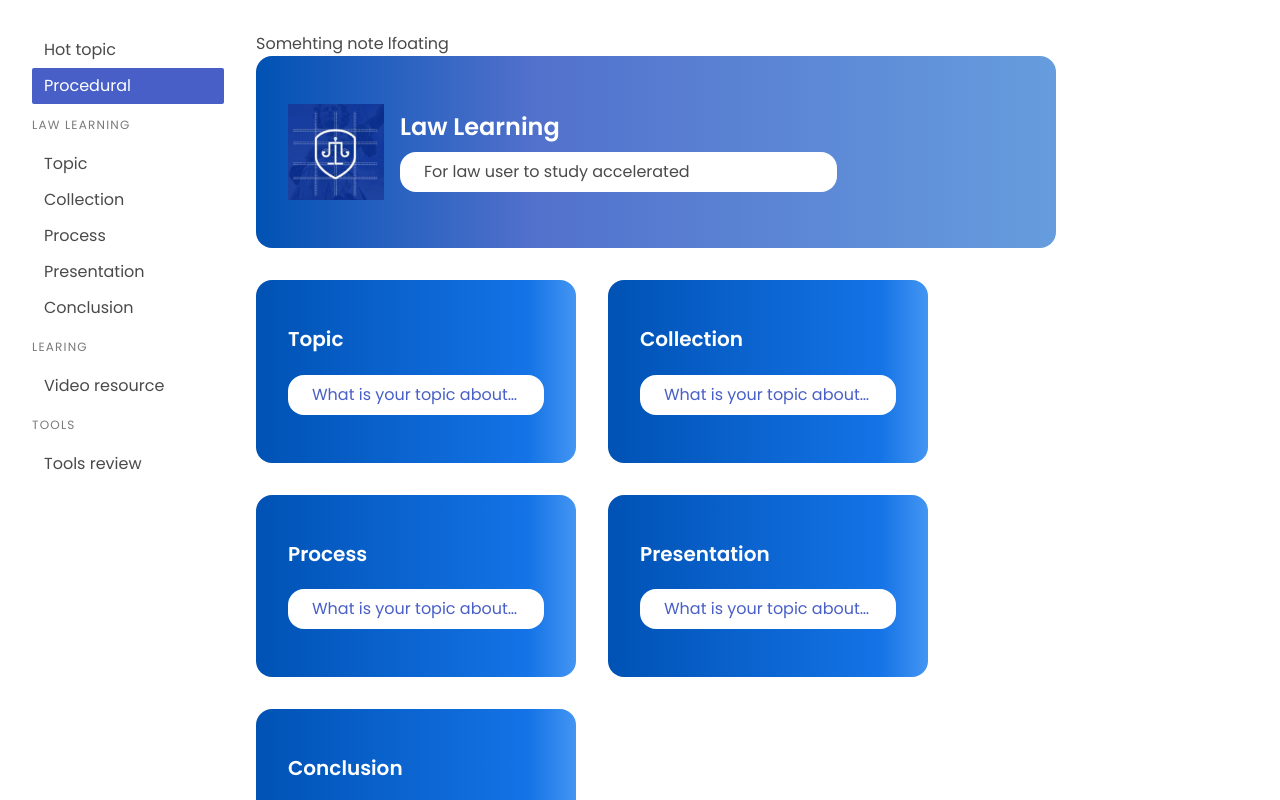
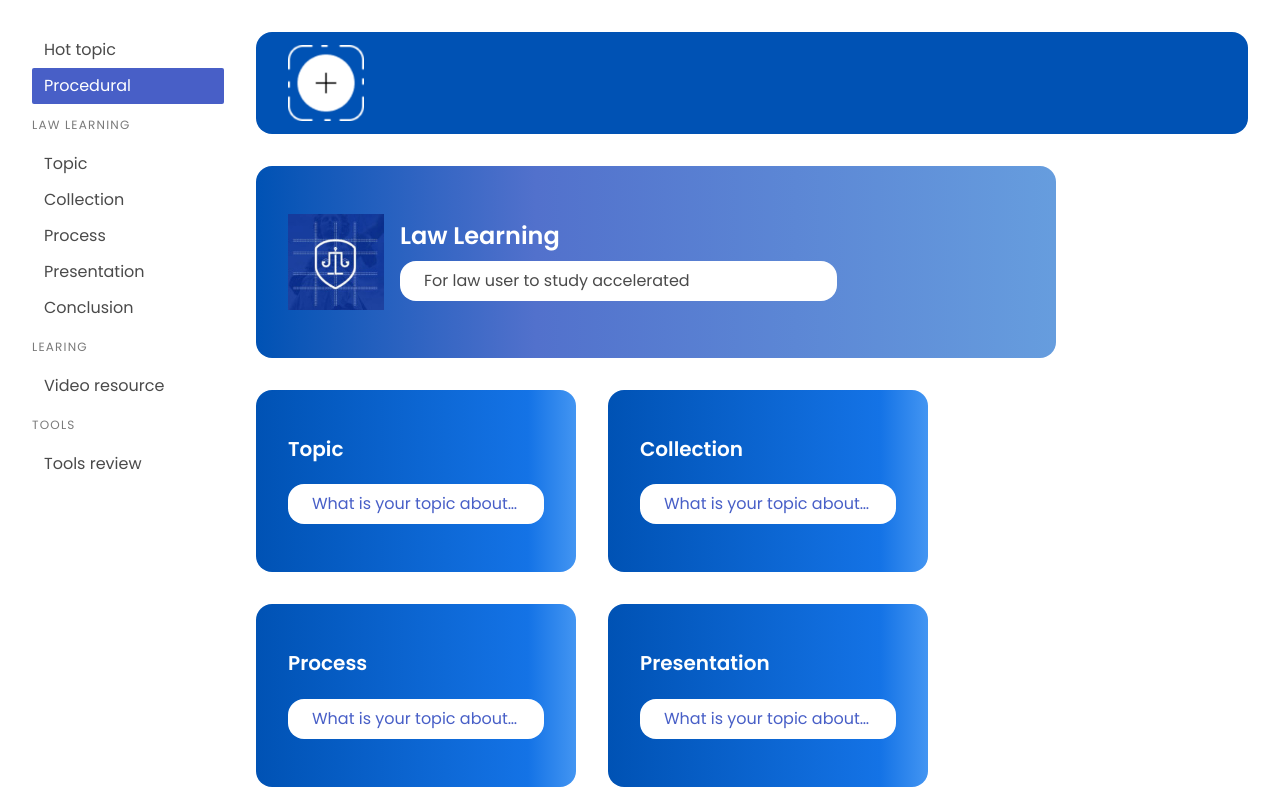
Before and after one commit to vaiueplus/vaiueplus.github.io, a Next.js app: page /platform/procedural in a window 1280 px wide. Shown: the top 800 px of the page. Built offline with nearby package versions, Linux system fonts and the light colour scheme.

Commit message:
Updating note float bar

```diff
--- a/src/app/platform/note/note.scss
+++ b/src/app/platform/note/note.scss
@@ -1,6 +1,36 @@
 @use '/styles/variable' as v;
 
 .note-floating-bar {
-    background-color: v.$color_light_blue;
-    color: white;
+
+    margin-bottom: 2em;
+
+    .container {
+        background-color: v.$color_light_blue;
+        color: white;
+        padding: 0.8em 2em;
+        border-radius: 1em;
+        margin: 0;
+
+        display: flex;
+        align-items: center;
+        justify-content: left;
+        gap:2em;
+
+        .note-create-btn {
+            width: 76px;
+        }
+        .note-create-btn:hover {
+            cursor:pointer;
+        }
+
+        .note-item {
+
+        }
+
+    }
+
+    @media screen and (max-width: 768px) {
+        display: none;
+        margin-bottom: 0em;
+    }
 }
--- a/src/app/platform/note/note_floating_bar.tsx
+++ b/src/app/platform/note/note_floating_bar.tsx
@@ -1,6 +1,7 @@
 'use client'
 
-import {Combine_API, FormatString} from '@/utility/dynamic_utility';
+import './note.scss';
+import {Combine_API, Combine_Path, FormatString} from '@/utility/dynamic_utility';
 import {API} from '@/api_data';
 import React, { useMemo, useEffect, useState } from 'react'
 import {Hottopic_Item} from '@/data_structure';
@@ -10,6 +11,10 @@ export function NoteFloatingBar() {
 
 
     return (<div className='note-floating-bar'>
-        <p>Somehting note lfoating</p>
+        <section className='container'>
+                <img className='note-create-btn' src= {Combine_Path("texture/platform/add-note.png")} ></img>
+
+                <div className='note-items'></div>
+        </section>
     </div>)
 }
--- a/src/static_data.ts
+++ b/src/static_data.ts
@@ -54,7 +54,7 @@ export const PageDataJSON : UICategoryInterface = {
             },
             {
                 id: PageIDTable.Law_Learning_Presentation,
-                path: "/platform/proc_edural/presentation",
+                path: "/platform/procedural/presentation",
                 title : "Presentation",
                 description : "What is your topic about law?"
             },
--- a/styles/layout.scss
+++ b/styles/layout.scss
@@ -39,6 +39,7 @@ body {
     main {
         padding: 1em;
         vertical-align:top; /* <---- this */
+        width: 100%;
     }
 
 }
```
Also changed, not shown: public/texture/platform/add-note.png (added).
